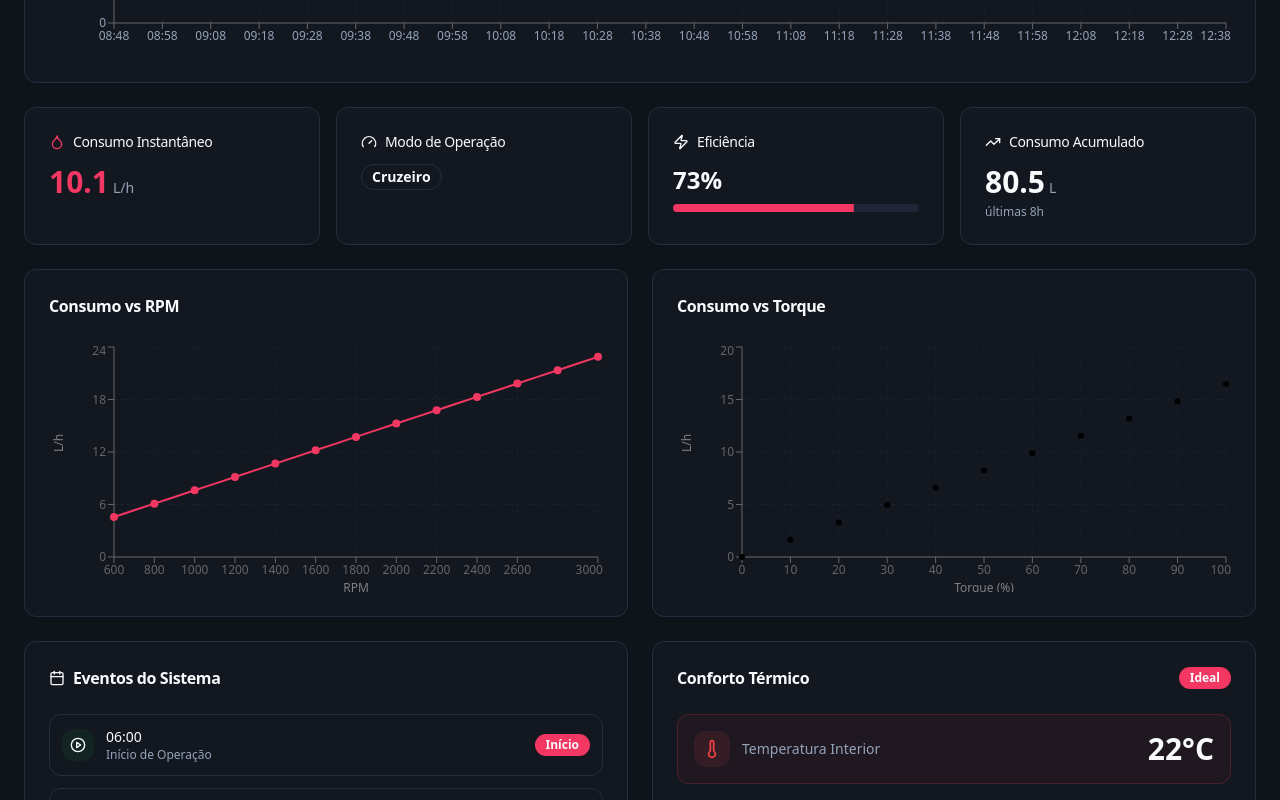
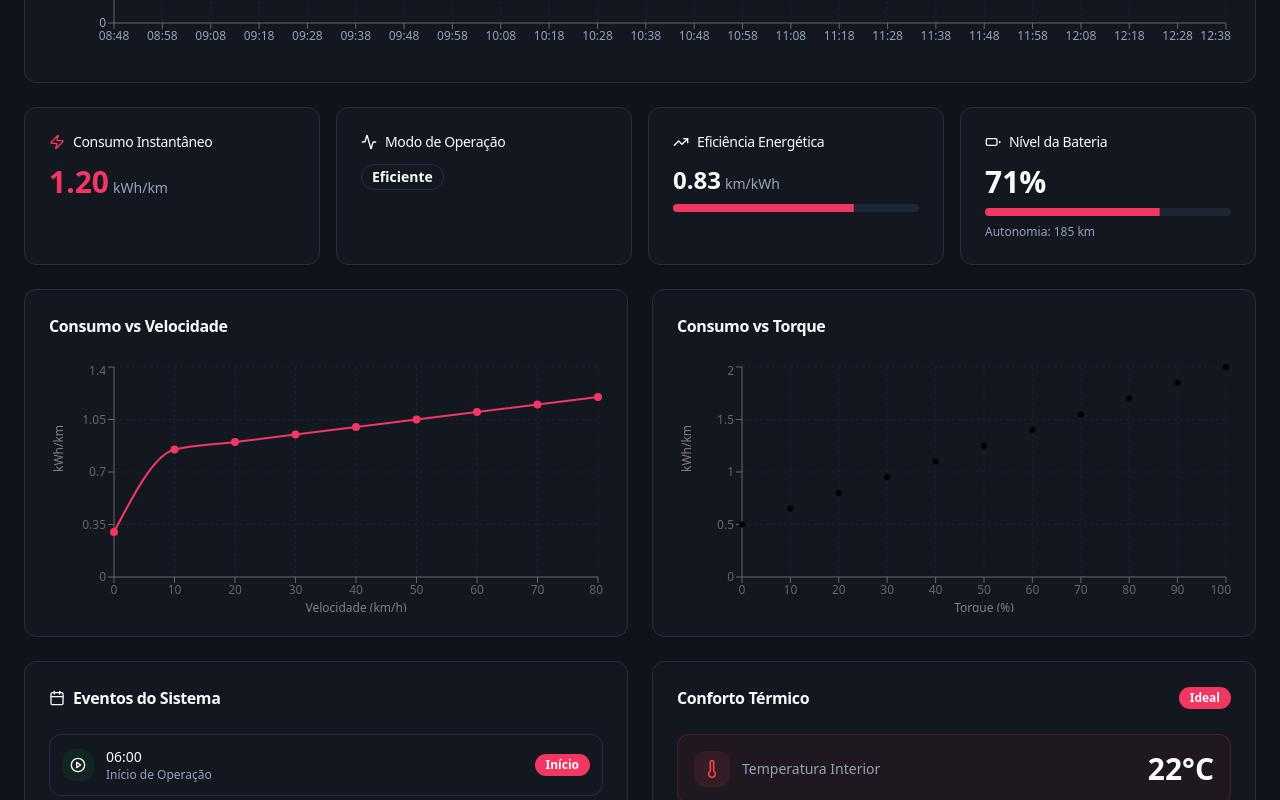
Before and after one commit to vitorandradecoelho/panic-map-pulse, a React (Vite) app: page /dashboardCAN in a window 1280 px wide. Shown: the part 1320-2120 px from the top of the page. Built offline with nearby package versions, Linux system fonts and the light colour scheme.

Commit message:
Refactor fuel consumption for EVs

```diff
--- a/src/components/can/CriticalVehiclesPanel.tsx
+++ b/src/components/can/CriticalVehiclesPanel.tsx
@@ -27,7 +27,7 @@ export const CriticalVehiclesPanel = ({ vehicles }: CriticalVehiclesPanelProps)
     if (vehicle.tempOleoMotor > 105) issues.push({ icon: Thermometer, label: `${t('can.temperature.oil')} ${vehicle.tempOleoMotor}°C`, color: 'text-danger' });
     if (vehicle.tempInterior > 32) issues.push({ icon: Thermometer, label: `${t('can.comfort.interior')} ${vehicle.tempInterior}°C`, color: 'text-warning' });
     if (torqueDiff > 15) issues.push({ icon: AlertTriangle, label: `Torque Mismatch: ${torqueDiff}%`, color: 'text-warning' });
-    if (vehicle.nivelCombustible < 20) issues.push({ icon: AlertTriangle, label: `${t('can.fuel.level')}: ${vehicle.nivelCombustible}%`, color: 'text-warning' });
+    if (vehicle.nivelBateria < 20) issues.push({ icon: AlertTriangle, label: `${t('can.energy.batteryLevel')}: ${vehicle.nivelBateria}%`, color: 'text-warning' });
 
     return issues;
   };
--- a/src/components/can/analysis/AnalysisKPIs.tsx
+++ b/src/components/can/analysis/AnalysisKPIs.tsx
@@ -20,7 +20,7 @@ export const AnalysisKPIs = ({ vehicle }: AnalysisKPIsProps) => {
   if (vehicle.tempOleoMotor > 105) alertsCount++;
   if (vehicle.tempInterior > 32) alertsCount++;
   if (Math.abs(vehicle.torqueAtual - vehicle.torqueSolicitado) > 15) alertsCount++;
-  if (vehicle.nivelCombustible < 20) alertsCount++;
+  if (vehicle.nivelBateria < 20) alertsCount++;
 
   const kmRodados = Math.floor(vehicle.trip);
   const tempoAtivo = Math.floor(vehicle.horas);
--- a/src/components/can/analysis/FuelConsumptionPanel.tsx
+++ b/src/components/can/analysis/EnergyConsumptionPanel.tsx
@@ -1,66 +1,73 @@
 import { Card, CardContent, CardHeader, CardTitle } from "@/components/ui/card";
 import { useTranslation } from "@/hooks/useTranslation";
 import { CANVehicleData } from "@/data/canMockData";
-import { Gauge, Droplet, Zap, TrendingUp } from "lucide-react";
+import { Battery, Zap, TrendingUp, Activity } from "lucide-react";
 import { Badge } from "@/components/ui/badge";
 import { Progress } from "@/components/ui/progress";
-import { LineChart, Line, XAxis, YAxis, CartesianGrid, Tooltip, ResponsiveContainer, Legend } from "recharts";
+import { LineChart, Line, XAxis, YAxis, CartesianGrid, Tooltip, ResponsiveContainer } from "recharts";
 
-interface FuelConsumptionPanelProps {
+interface EnergyConsumptionPanelProps {
   vehicle: CANVehicleData;
 }
 
-export const FuelConsumptionPanel = ({ vehicle }: FuelConsumptionPanelProps) => {
+export const EnergyConsumptionPanel = ({ vehicle }: EnergyConsumptionPanelProps) => {
   const { t } = useTranslation();
 
-  // Constante de calibração k = 0.0125
-  // FuelRate(800 RPM, 15%) ≈ 1.5 L/h
-  // FuelRate(2500 RPM, 80%) ≈ 25 L/h
-  const k = 0.0125;
-
-  // Calcular consumo instantâneo (L/h)
-  const calculateFuelRate = (rpm: number, torque: number): number => {
-    // Marcha lenta: velocidade = 0 e RPM > 600
-    if (vehicle.velocidade === 0 && rpm > 600 && rpm < 1000) {
-      return 1.5; // Consumo fixo em marcha lenta
+  // Calcular consumo instantâneo de energia (kWh/km)
+  const calculateEnergyRate = (rpm: number, torque: number, speed: number): number => {
+    // Veículo parado
+    if (speed === 0 && rpm > 0) {
+      return 0.3; // Consumo mínimo em standby (kWh)
     }
 
-    // Cálculo proporcional
-    if (rpm > 1000 && torque > 40) {
-      return k * (rpm * torque) / 100;
+    // Veículo desligado
+    if (rpm === 0) {
+      return 0;
     }
 
-    // Baixo consumo
-    return k * (rpm * torque) / 100;
+    // Cálculo baseado em torque e velocidade
+    // Fator de conversão aproximado para veículos elétricos
+    const basePower = (rpm * torque) / 9550; // Potência em kW
+    const efficiency = 0.85; // Eficiência típica de motor elétrico
+
+    if (speed > 0) {
+      return (basePower / efficiency) / speed; // kWh/km
+    }
+
+    return basePower / efficiency; // kWh quando parado mas ligado
   };
 
-  const fuelRate = calculateFuelRate(vehicle.rpm, vehicle.torqueAtual);
+  const energyRate = calculateEnergyRate(vehicle.rpm, vehicle.torqueAtual, vehicle.velocidade);
 
   // Determinar modo de operação
   const getOperationMode = (): { mode: string; variant: "default" | "outline" | "secondary" } => {
-    if (vehicle.velocidade === 0 && vehicle.rpm < 1000) {
-      return { mode: t('can.fuel.idle'), variant: 'secondary' };
+    if (vehicle.velocidade === 0 && vehicle.rpm === 0) {
+      return { mode: t('can.energy.off'), variant: 'secondary' };
+    }
+    if (vehicle.velocidade === 0 && vehicle.rpm > 0) {
+      return { mode: t('can.energy.standby'), variant: 'outline' };
     }
     if (vehicle.rpm > 1800 && vehicle.torqueAtual > 60) {
-      return { mode: t('can.fuel.highLoad'), variant: 'default' };
+      return { mode: t('can.energy.highPower'), variant: 'default' };
     }
-    return { mode: t('can.fuel.cruise'), variant: 'outline' };
+    return { mode: t('can.energy.efficient'), variant: 'outline' };
   };
 
   const operationMode = getOperationMode();
 
-  // Calcular eficiência
-  const efficiency = vehicle.torqueSolicitado > 0
+  // Calcular eficiência do sistema
+  const systemEfficiency = vehicle.torqueSolicitado > 0
     ? Math.min(100, (vehicle.torqueAtual / vehicle.torqueSolicitado) * 100)
     : 100;
 
-  // Dados para gráfico Consumo vs RPM
-  const generateRPMData = () => {
+  // Dados para gráfico Consumo vs Velocidade
+  const generateSpeedData = () => {
     const data = [];
-    for (let rpm = 600; rpm <= 3000; rpm += 200) {
+    for (let speed = 0; speed <= 80; speed += 10) {
+      const consumption = speed === 0 ? 0.3 : 0.8 + (speed / 100) * 0.5;
       data.push({
-        rpm,
-        consumption: calculateFuelRate(rpm, vehicle.torqueAtual)
+        speed,
+        consumption: consumption
       });
     }
     return data;
@@ -70,15 +77,16 @@ export const FuelConsumptionPanel = ({ vehicle }: FuelConsumptionPanelProps) =>
   const generateTorqueData = () => {
     const data = [];
     for (let torque = 0; torque <= 100; torque += 10) {
+      const consumption = 0.5 + (torque / 100) * 1.5;
       data.push({
         torque,
-        consumption: calculateFuelRate(vehicle.rpm, torque)
+        consumption: consumption
       });
     }
     return data;
   };
 
-  const rpmData = generateRPMData();
+  const speedData = generateSpeedData();
   const torqueData = generateTorqueData();
 
   return (
@@ -88,14 +96,14 @@ export const FuelConsumptionPanel = ({ vehicle }: FuelConsumptionPanelProps) =>
         <Card>
           <CardHeader className="pb-3">
             <CardTitle className="text-sm font-medium flex items-center gap-2">
-              <Droplet className="h-4 w-4 text-primary" />
-              {t('can.fuel.instantaneous')}
+              <Zap className="h-4 w-4 text-primary" />
+              {t('can.energy.instantaneous')}
             </CardTitle>
           </CardHeader>
           <CardContent>
             <div className="text-3xl font-bold text-primary">
-              {fuelRate.toFixed(1)}
-              <span className="text-sm font-normal text-muted-foreground ml-1">L/h</span>
+              {vehicle.consumoEnergia.toFixed(2)}
+              <span className="text-sm font-normal text-muted-foreground ml-1">kWh/km</span>
             </div>
           </CardContent>
         </Card>
@@ -103,8 +111,8 @@ export const FuelConsumptionPanel = ({ vehicle }: FuelConsumptionPanelProps) =>
         <Card>
           <CardHeader className="pb-3">
             <CardTitle className="text-sm font-medium flex items-center gap-2">
-              <Gauge className="h-4 w-4 text-chart-2" />
-              {t('can.fuel.operationMode')}
+              <Activity className="h-4 w-4 text-chart-2" />
+              {t('can.energy.operationMode')}
             </CardTitle>
           </CardHeader>
           <CardContent>
@@ -117,16 +125,17 @@ export const FuelConsumptionPanel = ({ vehicle }: FuelConsumptionPanelProps) =>
         <Card>
           <CardHeader className="pb-3">
             <CardTitle className="text-sm font-medium flex items-center gap-2">
-              <Zap className="h-4 w-4 text-chart-3" />
-              {t('can.fuel.efficiency')}
+              <TrendingUp className="h-4 w-4 text-chart-3" />
+              {t('can.energy.efficiency')}
             </CardTitle>
           </CardHeader>
           <CardContent>
             <div className="space-y-2">
               <div className="text-2xl font-bold">
-                {efficiency.toFixed(0)}%
+                {vehicle.eficienciaAtual.toFixed(2)}
+                <span className="text-sm font-normal text-muted-foreground ml-1">km/kWh</span>
               </div>
-              <Progress value={efficiency} className="h-2" />
+              <Progress value={systemEfficiency} className="h-2" />
             </div>
           </CardContent>
         </Card>
@@ -134,16 +143,20 @@ export const FuelConsumptionPanel = ({ vehicle }: FuelConsumptionPanelProps) =>
         <Card>
           <CardHeader className="pb-3">
             <CardTitle className="text-sm font-medium flex items-center gap-2">
-              <TrendingUp className="h-4 w-4 text-chart-4" />
-              {t('can.fuel.accumulated')}
+              <Battery className="h-4 w-4 text-chart-4" />
+              {t('can.energy.batteryLevel')}
             </CardTitle>
           </CardHeader>
           <CardContent>
-            <div className="text-3xl font-bold text-chart-4">
-              {(fuelRate * 8).toFixed(1)}
-              <span className="text-sm font-normal text-muted-foreground ml-1">L</span>
+            <div className="space-y-2">
+              <div className="text-3xl font-bold text-chart-4">
+                {vehicle.nivelBateria.toFixed(0)}%
+              </div>
+              <Progress value={vehicle.nivelBateria} className="h-2" />
+              <p className="text-xs text-muted-foreground">
+                {t('can.energy.range')}: {vehicle.autonomia} km
+              </p>
             </div>
-            <p className="text-xs text-muted-foreground mt-1">{t('can.fuel.last8h')}</p>
           </CardContent>
         </Card>
       </div>
@@ -152,19 +165,19 @@ export const FuelConsumptionPanel = ({ vehicle }: FuelConsumptionPanelProps) =>
       <div className="grid grid-cols-1 lg:grid-cols-2 gap-6">
         <Card>
           <CardHeader>
-            <CardTitle className="text-base">{t('can.fuel.consumptionVsRPM')}</CardTitle>
+            <CardTitle className="text-base">{t('can.energy.consumptionVsSpeed')}</CardTitle>
           </CardHeader>
           <CardContent>
             <ResponsiveContainer width="100%" height={250}>
-              <LineChart data={rpmData}>
+              <LineChart data={speedData}>
                 <CartesianGrid strokeDasharray="3 3" className="stroke-muted" />
                 <XAxis
-                  dataKey="rpm"
-                  label={{ value: 'RPM', position: 'insideBottom', offset: -5 }}
+                  dataKey="speed"
+                  label={{ value: t('can.energy.speedLabel'), position: 'insideBottom', offset: -5 }}
                   className="text-xs"
                 />
                 <YAxis
-                  label={{ value: 'L/h', angle: -90, position: 'insideLeft' }}
+                  label={{ value: 'kWh/km', angle: -90, position: 'insideLeft' }}
                   className="text-xs"
                 />
                 <Tooltip
@@ -173,7 +186,7 @@ export const FuelConsumptionPanel = ({ vehicle }: FuelConsumptionPanelProps) =>
                     border: '1px solid hsl(var(--border))',
                     borderRadius: '8px'
                   }}
-                  formatter={(value: number) => [`${value.toFixed(2)} L/h`, t('can.fuel.consumption')]}
+                  formatter={(value: number) => [`${value.toFixed(2)} kWh/km`, t('can.energy.consumption')]}
                 />
                 <Line
                   type="monotone"
@@ -190,7 +203,7 @@ export const FuelConsumptionPanel = ({ vehicle }: FuelConsumptionPanelProps) =>
 
         <Card>
           <CardHeader>
-            <CardTitle className="text-base">{t('can.fuel.consumptionVsTorque')}</CardTitle>
+            <CardTitle className="text-base">{t('can.energy.consumptionVsTorque')}</CardTitle>
           </CardHeader>
           <CardContent>
             <ResponsiveContainer width="100%" height={250}>
@@ -198,11 +211,11 @@ export const FuelConsumptionPanel = ({ vehicle }: FuelConsumptionPanelProps) =>
                 <CartesianGrid strokeDasharray="3 3" className="stroke-muted" />
                 <XAxis
                   dataKey="torque"
-                  label={{ value: t('can.fuel.torquePercent'), position: 'insideBottom', offset: -5 }}
+                  label={{ value: t('can.energy.torquePercent'), position: 'insideBottom', offset: -5 }}
                   className="text-xs"
                 />
                 <YAxis
-                  label={{ value: 'L/h', angle: -90, position: 'insideLeft' }}
+                  label={{ value: 'kWh/km', angle: -90, position: 'insideLeft' }}
                   className="text-xs"
                 />
                 <Tooltip
@@ -211,7 +224,7 @@ export const FuelConsumptionPanel = ({ vehicle }: FuelConsumptionPanelProps) =>
                     border: '1px solid hsl(var(--border))',
                     borderRadius: '8px'
                   }}
-                  formatter={(value: number) => [`${value.toFixed(2)} L/h`, t('can.fuel.consumption')]}
+                  formatter={(value: number) => [`${value.toFixed(2)} kWh/km`, t('can.energy.consumption')]}
                 />
                 <Line
                   type="monotone"
--- a/src/data/canMockData.ts
+++ b/src/data/canMockData.ts
@@ -21,13 +21,15 @@ export interface CANVehicleData {
   kmTotal: number;
   trip: number;
   horas: number;
-  totalFuelUsado: number;
+  totalEnergiaUsada: number; // kWh total usado
   presionAceite: number;
   nivelRefrigerante: number;
-  consumo: number;
-  rendimientoActual: number;
-  promedio: number;
-  nivelCombustible: number;
+  consumoEnergia: number; // kWh/km consumo instantâneo
+  eficienciaAtual: number; // km/kWh
+  promedioEficiencia: number; // km/kWh médio
+  nivelBateria: number; // % da bateria
+  soc: number; // State of Charge %
+  autonomia: number; // km restantes estimados
   $oid?: {
     timestamp: number;
     date: string;
@@ -64,13 +66,15 @@ export const mockCANVehicles: CANVehicleData[] = [
     kmTotal: 118110.0,
     trip: 118109.0,
     horas: 36150.0,
-    totalFuelUsado: 103691.0,
+    totalEnergiaUsada: 25922.75, // kWh (103691L * 0.25 conversão aprox)
     presionAceite: 300.0,
     nivelRefrigerante: 100.0,
-    consumo: 35.0,
-    rendimientoActual: 1.0,
-    promedio: 2.0,
-    nivelCombustible: 71.0,
+    consumoEnergia: 1.2, // kWh/km
+    eficienciaAtual: 0.83, // km/kWh
+    promedioEficiencia: 0.9, // km/kWh
+    nivelBateria: 71.0, // %
+    soc: 71.0,
+    autonomia: 185, // km
     empresaId: 2040,
     prefixoVeiculo: "30557",
     linha: "810",
@@ -99,13 +103,15 @@ export const mockCANVehicles: CANVehicleData[] = [
     kmTotal: 118110.0,
     trip: 118110.0,
     horas: 36150.0,
-    totalFuelUsado: 103691.0,
+    totalEnergiaUsada: 25922.75,
     presionAceite: 128.0,
     nivelRefrigerante: 100.0,
-    consumo: 3.0,
-    rendimientoActual: 0.0,
-    promedio: 2.0,
-    nivelCombustible: 71.0,
+    consumoEnergia: 0.5, // kWh/km (baixo consumo em idle)
+    eficienciaAtual: 2.0, // km/kWh
+    promedioEficiencia: 0.9,
+    nivelBateria: 71.0,
+    soc: 71.0,
+    autonomia: 185,
     empresaId: 2037,
     prefixoVeiculo: "35309",
     linha: "120",
@@ -134,13 +140,15 @@ export const mockCANVehicles: CANVehicleData[] = [
     kmTotal: 118110.0,
     trip: 118110.0,
     horas: 36150.0,
-    totalFuelUsado: 103691.0,
+    totalEnergiaUsada: 25922.75,
     presionAceite: 308.0,
     nivelRefrigerante: 100.0,
-    consumo: 23.0,
-    rendimientoActual: 1.0,
-    promedio: 2.0,
-    nivelCombustible: 71.0,
+    consumoEnergia: 1.0,
+    eficienciaAtual: 1.0,
+    promedioEficiencia: 0.9,
+    nivelBateria: 71.0,
+    soc: 71.0,
+    autonomia: 185,
     empresaId: 2039,
     prefixoVeiculo: "12611",
     linha: "73",
@@ -169,13 +177,15 @@ export const mockCANVehicles: CANVehicleData[] = [
     kmTotal: 118110.0,
     trip: 118110.0,
     horas: 36150.0,
-    totalFuelUsado: 103691.0,
+    totalEnergiaUsada: 25922.75,
     presionAceite: 0.0,
     nivelRefrigerante: 100.0,
-    consumo: 0.0,
-    rendimientoActual: 0.0,
-    promedio: 2.0,
-    nivelCombustible: 71.0,
+    consumoEnergia: 0.0,
+    eficienciaAtual: 0.0,
+    promedioEficiencia: 0.9,
+    nivelBateria: 71.0,
+    soc: 71.0,
+    autonomia: 185,
     empresaId: 2040,
     prefixoVeiculo: "30563",
     linha: "841",
@@ -204,13 +214,15 @@ export const mockCANVehicles: CANVehicleData[] = [
     kmTotal: 118110.0,
     trip: 118110.0,
     horas: 36150.0,
-    totalFuelUsado: 103691.0,
+    totalEnergiaUsada: 25922.75,
     presionAceite: 280.0,
     nivelRefrigerante: 100.0,
-    consumo: 28.0,
-    rendimientoActual: 1.5,
-    promedio: 2.0,
-    nivelCombustible: 71.0,
+    consumoEnergia: 1.1,
+    eficienciaAtual: 0.91,
+    promedioEficiencia: 0.9,
+    nivelBateria: 71.0,
+    soc: 71.0,
+    autonomia: 185,
     empresaId: 2039,
     prefixoVeiculo: "12331",
     linha: "393",
--- a/src/i18n/locales/en.json
+++ b/src/i18n/locales/en.json
@@ -157,20 +157,22 @@
       "issues": "issues",
       "noIssues": "No vehicles with critical issues at the moment."
     },
-    "fuel": {
+    "energy": {
       "instantaneous": "Instantaneous Consumption",
-      "accumulated": "Accumulated Consumption",
+      "accumulated": "Accumulated Energy",
       "operationMode": "Operation Mode",
-      "efficiency": "Efficiency",
-      "idle": "Idle",
-      "cruise": "Cruise",
-      "highLoad": "High Load",
+      "efficiency": "Energy Efficiency",
+      "off": "Off",
+      "standby": "Standby",
+      "efficient": "Efficient",
+      "highPower": "High Power",
       "consumption": "Consumption",
-      "consumptionVsRPM": "Consumption vs RPM",
+      "consumptionVsSpeed": "Consumption vs Speed",
       "consumptionVsTorque": "Consumption vs Torque",
+      "speedLabel": "Speed (km/h)",
       "torquePercent": "Torque (%)",
-      "last8h": "last 8h",
-      "level": "Fuel Level"
+      "batteryLevel": "Battery Level",
+      "range": "Range"
     }
   },
   "critical": {
--- a/src/i18n/locales/es-MX.json
+++ b/src/i18n/locales/es-MX.json
@@ -157,20 +157,22 @@
       "issues": "problemas",
       "noIssues": "No hay vehículos con problemas críticos en este momento."
     },
-    "fuel": {
+    "energy": {
       "instantaneous": "Consumo Instantáneo",
-      "accumulated": "Consumo Acumulado",
+      "accumulated": "Energía Acumulada",
       "operationMode": "Modo de Operación",
-      "efficiency": "Eficiencia",
-      "idle": "Ralentí",
-      "cruise": "Crucero",
-      "highLoad": "Alta Carga",
+      "efficiency": "Eficiencia Energética",
+      "off": "Apagado",
+      "standby": "Standby",
+      "efficient": "Eficiente",
+      "highPower": "Alta Potencia",
       "consumption": "Consumo",
-      "consumptionVsRPM": "Consumo vs RPM",
+      "consumptionVsSpeed": "Consumo vs Velocidad",
       "consumptionVsTorque": "Consumo vs Torque",
+      "speedLabel": "Velocidad (km/h)",
       "torquePercent": "Torque (%)",
-      "last8h": "últimas 8h",
-      "level": "Nivel Combustible"
+      "batteryLevel": "Nivel de Batería",
+      "range": "Autonomía"
     }
   },
   "critical": {
--- a/src/i18n/locales/es.json
+++ b/src/i18n/locales/es.json
@@ -157,20 +157,22 @@
       "issues": "problemas",
       "noIssues": "No hay vehículos con problemas críticos en este momento."
     },
-    "fuel": {
+    "energy": {
       "instantaneous": "Consumo Instantáneo",
-      "accumulated": "Consumo Acumulado",
+      "accumulated": "Energía Acumulada",
       "operationMode": "Modo de Operación",
-      "efficiency": "Eficiencia",
-      "idle": "Ralentí",
-      "cruise": "Crucero",
-      "highLoad": "Alta Carga",
+      "efficiency": "Eficiencia Energética",
+      "off": "Apagado",
+      "standby": "Standby",
+      "efficient": "Eficiente",
+      "highPower": "Alta Potencia",
       "consumption": "Consumo",
-      "consumptionVsRPM": "Consumo vs RPM",
+      "consumptionVsSpeed": "Consumo vs Velocidad",
       "consumptionVsTorque": "Consumo vs Torque",
+      "speedLabel": "Velocidad (km/h)",
       "torquePercent": "Torque (%)",
-      "last8h": "últimas 8h",
-      "level": "Nivel Combustible"
+      "batteryLevel": "Nivel de Batería",
+      "range": "Autonomía"
     }
   },
   "critical": {
--- a/src/i18n/locales/pt.json
+++ b/src/i18n/locales/pt.json
@@ -157,20 +157,22 @@
       "issues": "problemas",
       "noIssues": "Nenhum veículo com problemas críticos no momento."
     },
-    "fuel": {
+    "energy": {
       "instantaneous": "Consumo Instantâneo",
-      "accumulated": "Consumo Acumulado",
+      "accumulated": "Energia Acumulada",
       "operationMode": "Modo de Operação",
-      "efficiency": "Eficiência",
-      "idle": "Marcha Lenta",
-      "cruise": "Cruzeiro",
-      "highLoad": "Alta Carga",
+      "efficiency": "Eficiência Energética",
+      "off": "Desligado",
+      "standby": "Standby",
+      "efficient": "Eficiente",
+      "highPower": "Alta Potência",
       "consumption": "Consumo",
-      "consumptionVsRPM": "Consumo vs RPM",
+      "consumptionVsSpeed": "Consumo vs Velocidade",
       "consumptionVsTorque": "Consumo vs Torque",
+      "speedLabel": "Velocidade (km/h)",
       "torquePercent": "Torque (%)",
-      "last8h": "últimas 8h",
-      "level": "Nível Combustível"
+      "batteryLevel": "Nível da Bateria",
+      "range": "Autonomia"
     }
   },
   "critical": {
--- a/src/pages/VehicleCANDashboard.tsx
+++ b/src/pages/VehicleCANDashboard.tsx
@@ -7,7 +7,7 @@ import { AnalysisKPIs } from "@/components/can/analysis/AnalysisKPIs";
 import { TimeSeriesChart } from "@/components/can/analysis/TimeSeriesChart";
 import { SystemEventsPanel } from "@/components/can/analysis/SystemEventsPanel";
 import { ComfortPanel } from "@/components/can/analysis/ComfortPanel";
-import { FuelConsumptionPanel } from "@/components/can/analysis/FuelConsumptionPanel";
+import { EnergyConsumptionPanel } from "@/components/can/analysis/EnergyConsumptionPanel";
 
 const VehicleCANDashboard = () => {
   const { t } = useTranslation();
@@ -65,8 +65,8 @@ const VehicleCANDashboard = () => {
           />
         </div>
 
-        {/* Fuel Consumption */}
-        <FuelConsumptionPanel vehicle={selectedVehicle} />
+        {/* Energy Consumption */}
+        <EnergyConsumptionPanel vehicle={selectedVehicle} />
 
         {/* Events and Comfort */}
         <div className="grid grid-cols-1 lg:grid-cols-2 gap-6">
--- a/src/pages/VehiclesCriticalMonitoring.tsx
+++ b/src/pages/VehiclesCriticalMonitoring.tsx
@@ -30,7 +30,7 @@ const VehiclesCriticalMonitoring = () => {
       if (vehicle.tempInterior > 32) alertCount += 1;
       if (torqueDiff > 15) alertCount += 1;
       if (isIdle && vehicle.horas > 5) alertCount += 1; // Marcha lenta prolongada
-      if (vehicle.nivelCombustible < 20) alertCount += 2;
+      if (vehicle.nivelBateria < 20) alertCount += 2;
       if (vehicle.presionAceite < 150 && vehicle.rpm > 1000) alertCount += 3;
 
       if (alertCount >= 6) criticality = "high";
```
